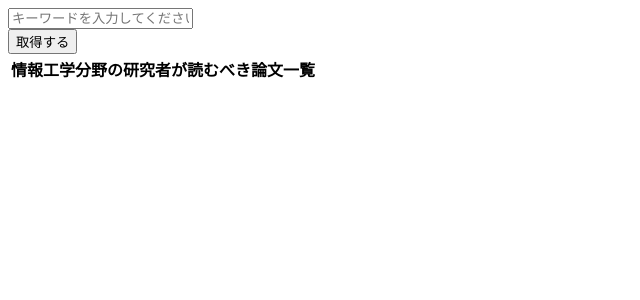
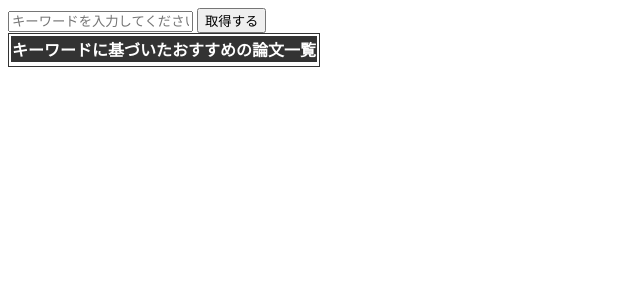
Before and after one commit to enpitut2023/IE_teacher, a Flask app: page / in a window 1280 px wide. Shown: the top 300 px of the page, without its empty margins (0-640 px from the left). Run offline with Flask 3, Linux system fonts and the light colour scheme; lists and menus that the app fills with data are empty.

Commit message:
update: 見た目を整えた

```diff
--- a/main.py
+++ b/main.py
@@ -13,7 +13,8 @@ def index():
         print(keyword)
 
         if len(papers_data) != 0:
-            return render_template('index.html', papers=papers_data, keys=papers_data[0].keys())
+            keys = papers_data[0].keys()
+            return render_template('index.html', n=len(keys), papers=papers_data, keys=keys)
 
     return render_template('index.html')
 
--- /dev/null
+++ b/static/css/style.css
@@ -0,0 +1,10 @@
+table,
+td {
+    border: 1px solid #333;
+}
+
+thead,
+tfoot {
+    background-color: #333;
+    color: #fff;
+}
--- a/templates/index.html
+++ b/templates/index.html
@@ -1,5 +1,6 @@
 <!DOCTYPE html>
 <html lang="ja">
+    <link rel="stylesheet" href="/static/css/style.css">
     <head>
         <title>情報工学先生</title>
         <meta charset="utf-8"/>
@@ -10,18 +11,18 @@
                 <label class="sr-only" for="screen_name"></label>
                 <div class="input-group mb-3">
                    <input id="keyword" name="keyword" placeholder="キーワードを入力してください。" type="text" class="form-control">
+                   <button type="submit" class="btn btn-primary">取得する</button>
                 </div>
-                <button type="submit" class="btn btn-primary">取得する</button>
             </div>
         </form>
         <table>
             <thead>
                 <tr>
-                    <th colspan="5">情報工学分野の研究者が読むべき論文一覧</th>
+                    <th colspan="{{ n }}">キーワードに基づいたおすすめの論文一覧</th>
                 </tr>
                 <tr>
                     {% for key in keys %}
-                    <th colspan="1">{{key}}</th>
+                    <th colspan="1">{{ key }}</th>
                     {% endfor %}
                 </tr>
             </thead>
```
